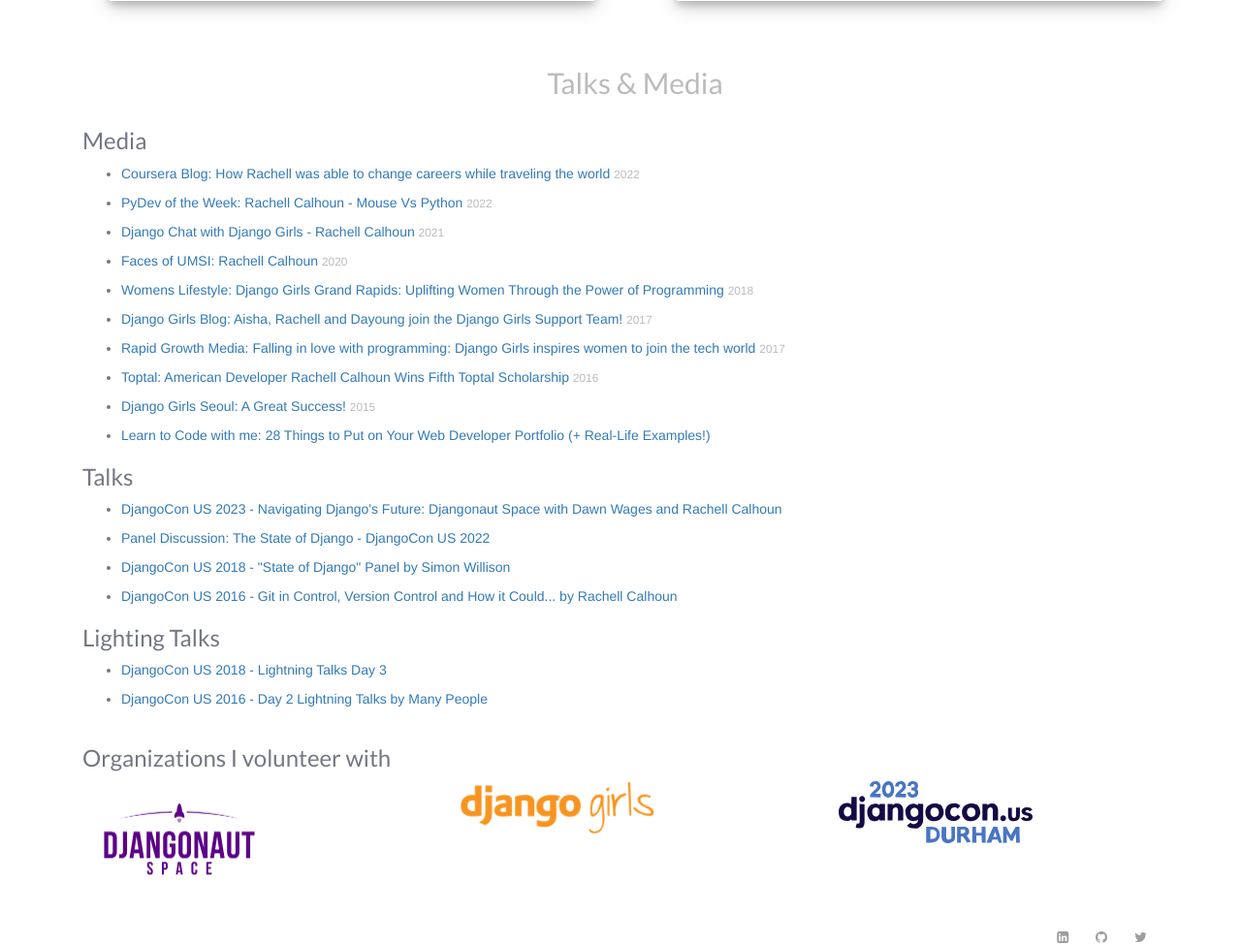
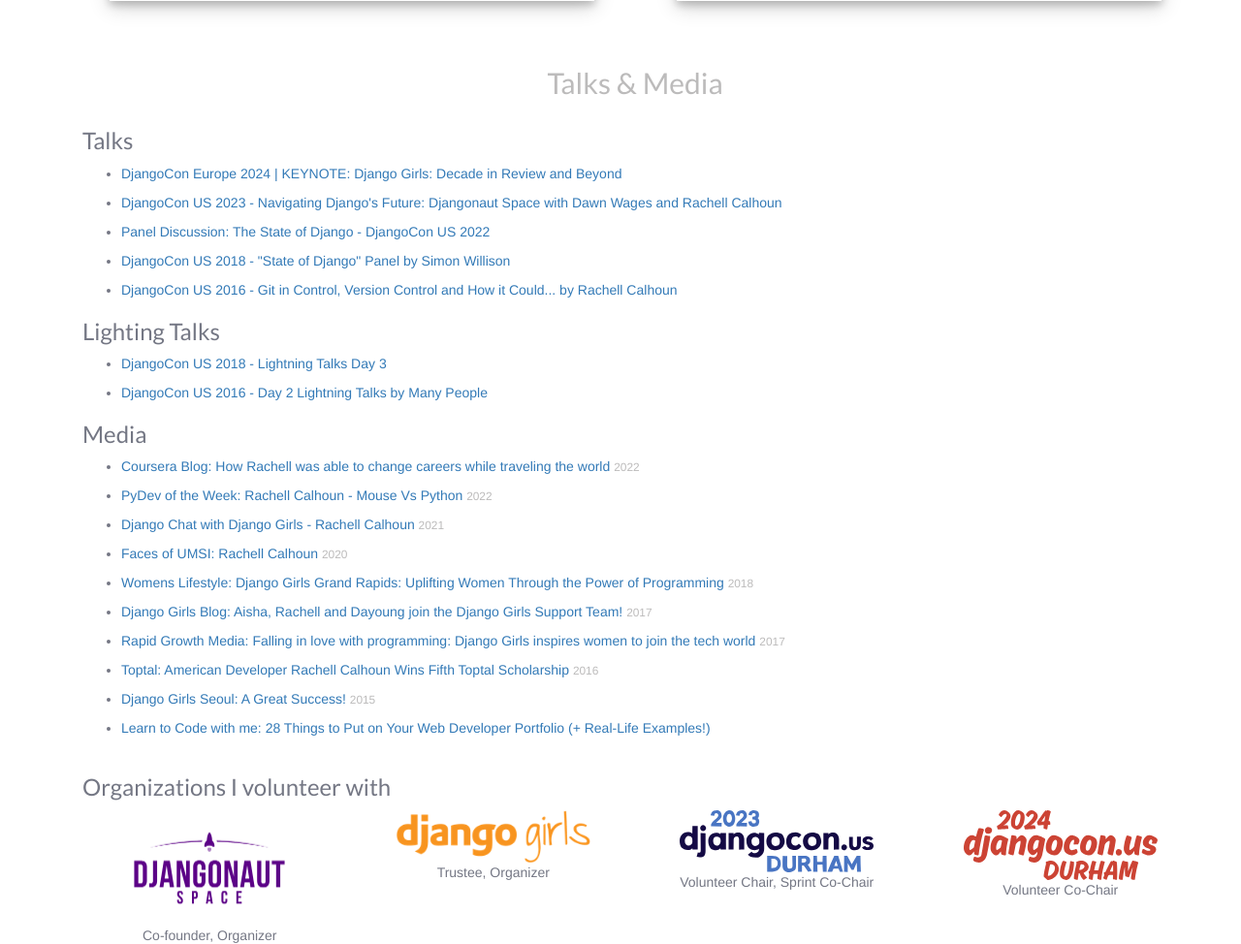
Before and after one commit to RachellCalhoun/mysite, a Django app: page / in a window 1280 px wide. Shown: the part 2233-3207 px from the top of the page at 97% size. Run offline with Django 3.2, Linux system fonts and the light colour scheme; data comes from the database, SQL or seed files in the repository; some libraries are stand-ins or nearby versions; some web fonts are replaced.

Commit message:
Clean up format

```diff
--- a/projects/templates/projects/home.html
+++ b/projects/templates/projects/home.html
@@ -142,6 +142,40 @@
             <h2 class="text-muted text-center">Talks & Media</h2>
         </div>
         <div class="col-md-12">
+            <h3>Talks</h3>
+            <ul>
+                <li>
+                    <p><a href="https://www.youtube.com/watch?v=WA6TyBRM_PA">DjangoCon Europe 2024 | KEYNOTE: Django Girls: Decade in Review and Beyond</a></p>
+                </li>
+                <li>
+                    <p><a href="https://www.youtube.com/watch?v=UTKcPBKCQEc">DjangoCon US 2023 - Navigating Django's
+                            Future: Djangonaut Space with Dawn Wages and Rachell Calhoun</a></p>
+                </li>
+                <li>
+                    <p><a href="https://www.youtube.com/watch?v=IumYtz0G5v0">Panel Discussion: The State of Django -
+                            DjangoCon US 2022</a></p>
+                </li>
+                <li>
+                    <p><a href="https://www.youtube.com/watch?v=TrAFQW7Wza0">DjangoCon US 2018 - &quot;State of
+                            Django&quot; Panel by Simon Willison</a></p>
+                </li>
+                <li>
+                    <p><a href="https://www.youtube.com/watch?v=P6JXGhcjB-A">DjangoCon US 2016 - Git in Control, Version
+                            Control and How it Could... by Rachell Calhoun</a></p>
+                </li>
+            </ul>
+
+            <h3>Lighting Talks</h3>
+            <ul>
+                <li>
+                    <p><a href="https://www.youtube.com/watch?v=U1Y-jgeGh7g">DjangoCon US 2018 - Lightning Talks Day
+                            3</a></p>
+                </li>
+                <li>
+                    <p><a href="https://www.youtube.com/watch?v=kDg93T4_rtk&t=1573s">DjangoCon US 2016 - Day 2 Lightning
+                            Talks by Many People</a></p>
+                </li>
+            </ul>
             <h3>Media</h3>
             <ul>
                 <li>
@@ -196,58 +230,37 @@
                             Put on Your Web Developer Portfolio (+ Real-Life Examples!)</a></p>
                 </li>
             </ul>
-
-            <h3>Talks</h3>
-            <ul>
-                <li>
-                    <p><a href="https://www.youtube.com/watch?v=UTKcPBKCQEc">DjangoCon US 2023 - Navigating Django's
-                            Future: Djangonaut Space with Dawn Wages and Rachell Calhoun</a></p>
-                </li>
-                <li>
-                    <p><a href="https://www.youtube.com/watch?v=IumYtz0G5v0">Panel Discussion: The State of Django -
-                            DjangoCon US 2022</a></p>
-                </li>
-                <li>
-                    <p><a href="https://www.youtube.com/watch?v=TrAFQW7Wza0">DjangoCon US 2018 - &quot;State of
-                            Django&quot; Panel by Simon Willison</a></p>
-                </li>
-                <li>
-                    <p><a href="https://www.youtube.com/watch?v=P6JXGhcjB-A">DjangoCon US 2016 - Git in Control, Version
-                            Control and How it Could... by Rachell Calhoun</a></p>
-                </li>
-            </ul>
-
-            <h3>Lighting Talks</h3>
-            <ul>
-                <li>
-                    <p><a href="https://www.youtube.com/watch?v=U1Y-jgeGh7g">DjangoCon US 2018 - Lightning Talks Day
-                            3</a></p>
-                </li>
-                <li>
-                    <p><a href="https://www.youtube.com/watch?v=kDg93T4_rtk&t=1573s">DjangoCon US 2016 - Day 2 Lightning
-                            Talks by Many People</a></p>
-                </li>
-            </ul>
         </div>
     </div>
 
     <h3>Organizations I volunteer with</h3>
-
     <div class="row">
-        <div class="col-md-4">
+        <div class="col-md-3 text-center">
             <a href="https://djangonaut.space/">
                 <img src="{% static 'images/main-purple-transparent.png' %}" width="200" alt="Djangonaut Space Logo">
             </a>
+            <br>
+            Co-founder, Organizer
         </div>
-        <div class="col-md-4">
+        <div class="col-md-3 text-center">
             <a href="https://djangogirls.org/">
-                <img src="{% static 'images/django-girls.png' %}" width="200" alt="Django Girls Logo">
+                <img src="{% static 'images/django-girls.png' %}" class="pt-4 pb-2" width="200" alt="Django Girls Logo">
+            </a> <br>
+            Trustee, Organizer
+        </div>
+        <div class="col-md-3 text-center">
+            <a href="https://2023.djangocon.us/">
+                <img src="{% static 'images/djangoconUS2023.svg' %}" class="pt-4 pb-2" width="200" alt="DjangoCon US 2023 Logo">
             </a>
+            <br>
+            Volunteer Chair, Sprint Co-Chair
         </div>
-        <div class="col-md-4">
-            <a href="https://2023.djangocon.us/">
-                <img src="{% static 'images/djangoconUS2023.svg' %}" width="200" alt="DjangoCon US 2023 Logo">
+        <div class="col-md-3 text-center">
+            <a href="https://2024.djangocon.us/">
+                <img src="{% static 'images/djangoconus2024.svg' %}" class="pt-4 pb-2" width="200" alt="DjangoCon US 2024 Logo">
             </a>
+            <br>
+            Volunteer Co-Chair
         </div>
     </div>
 
```
